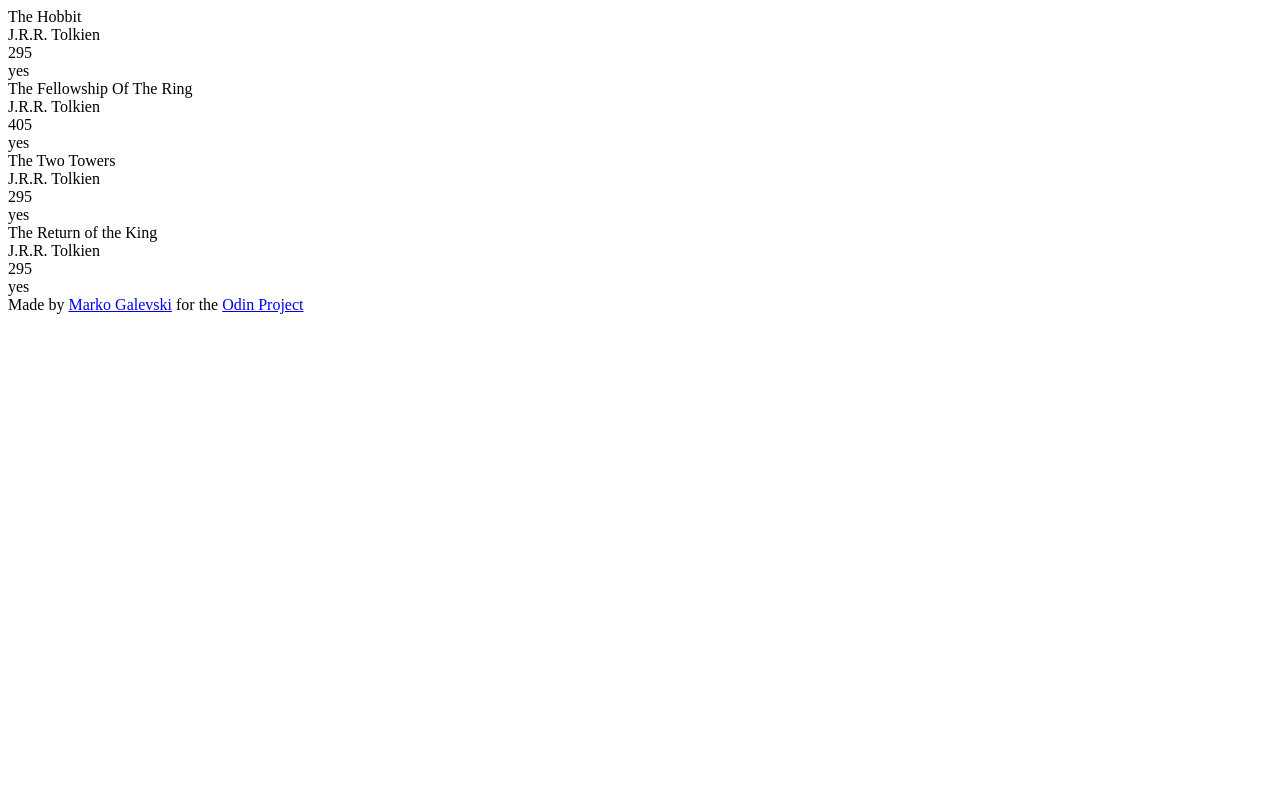
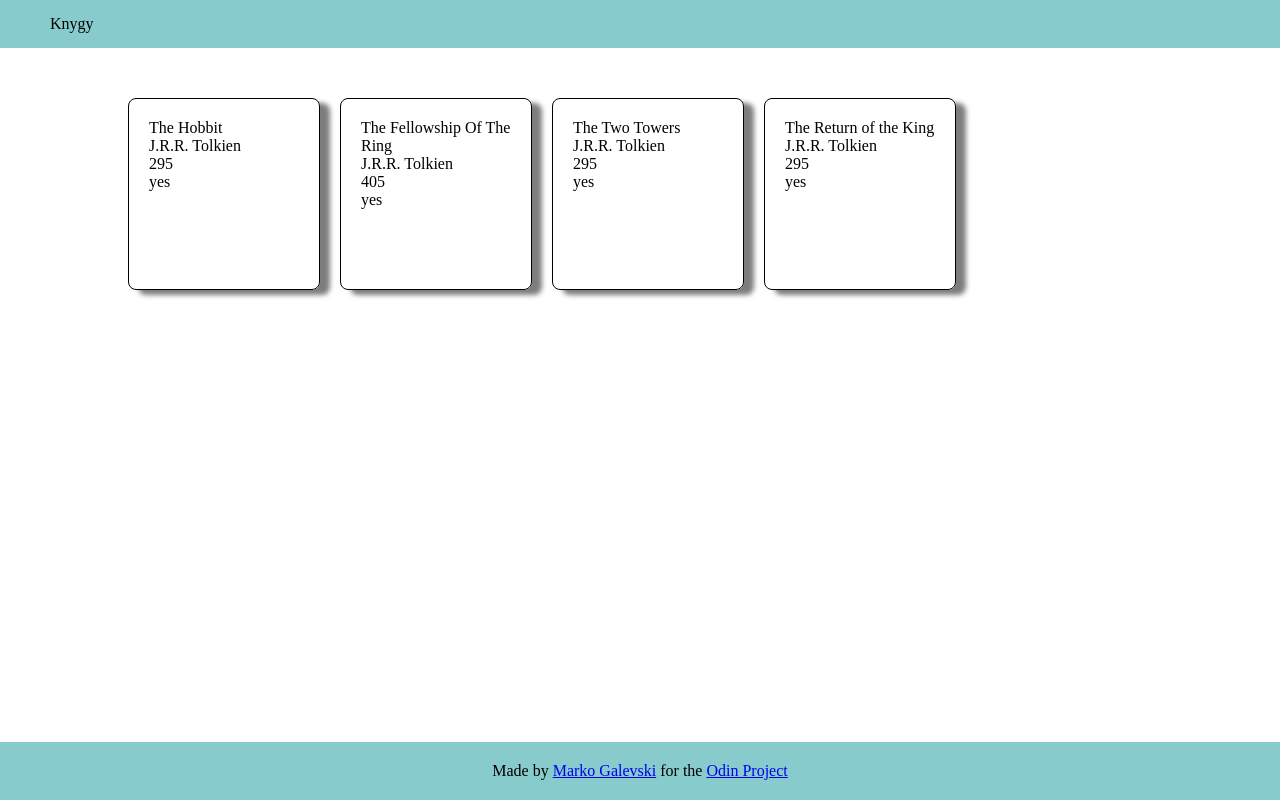
Before and after one commit to markogalevski/odin-library, a plain HTML site: page index.html in a window 1280 px wide. Drawn offline with Linux system fonts and the light colour scheme.

Commit message:
styled to have ugly cards appear. Flex box alignment is fun

```diff
--- a/index.html
+++ b/index.html
@@ -4,21 +4,26 @@
 <head>
 	<meta charset="UTF-8">
 	<meta name="viewport" content="width=, initial-scale=">
-	<link rel="stylesheet" href="index.css">
+	<link rel="stylesheet" href="style.css">
 	<script defer src="index.js"></script>
 	<title>Library</title>
 </head>
 
 <body>
-	<div class="header"></div>
+	<div class="header">
+		<div class="logo"> Knygy</div>
+	</div>
 	<div class="library-body">
 		<div class="new-book-form"></div>
 		<div id="book-collection">
 
 		</div>
 	</div>
-	<div class="footer">Made by <a href="http://github.com/markogalevski" target="_blank">Marko Galevski</a> for the <a
-			href="http://theodinproject.com" target=_blank>Odin Project</a> </div>
+	<div class="footer">
+		<div class="statement">Made by <a href="http://github.com/markogalevski" target="_blank">Marko Galevski</a> for the
+			<a href="http://theodinproject.com" target=_blank>Odin Project</a>
+		</div>
+	</div>
 </body>
 
 </html>
--- a/style.css
+++ b/style.css
@@ -0,0 +1,65 @@
+body {
+  display: flex;
+  flex-direction: column;
+  height: 100vh;
+  margin: 0
+}
+
+.header {
+  background-color: rgb(135, 203, 204);
+  display: flex;
+  justify-content: center;
+  align-items: flex-start;
+  padding: 15px;
+  padding-left: 50px;
+}
+
+.logo {
+  flex: 1;
+  margin-right: auto;
+}
+
+.library-body {
+  flex: 1;
+  display: flex;
+  flex-direction: column;
+  justify-content: center;
+  align-items: center;
+  gap: 50px;
+  padding-bottom: 50px;
+}
+
+.new-book-form {
+  flex: 0;
+}
+
+
+#book-collection {
+  flex: 1;
+  display: flex;
+  flex-wrap: wrap;
+  gap: 20px;
+  width: 80vw;
+
+}
+
+.book {
+  border: solid black 1px;
+  border-radius: 8px;
+  padding: 20px;
+  box-shadow: 10px 5px 5px rgb(125, 125, 125);
+  width: 150px;
+  height: 150px;
+}
+
+
+.footer {
+  padding: 20px;
+  display: flex;
+  flex: 0;
+  flex-direction: column;
+  align-items: center;
+  justify-content: center;
+  background-color: rgb(135, 203, 204);
+
+}
```
